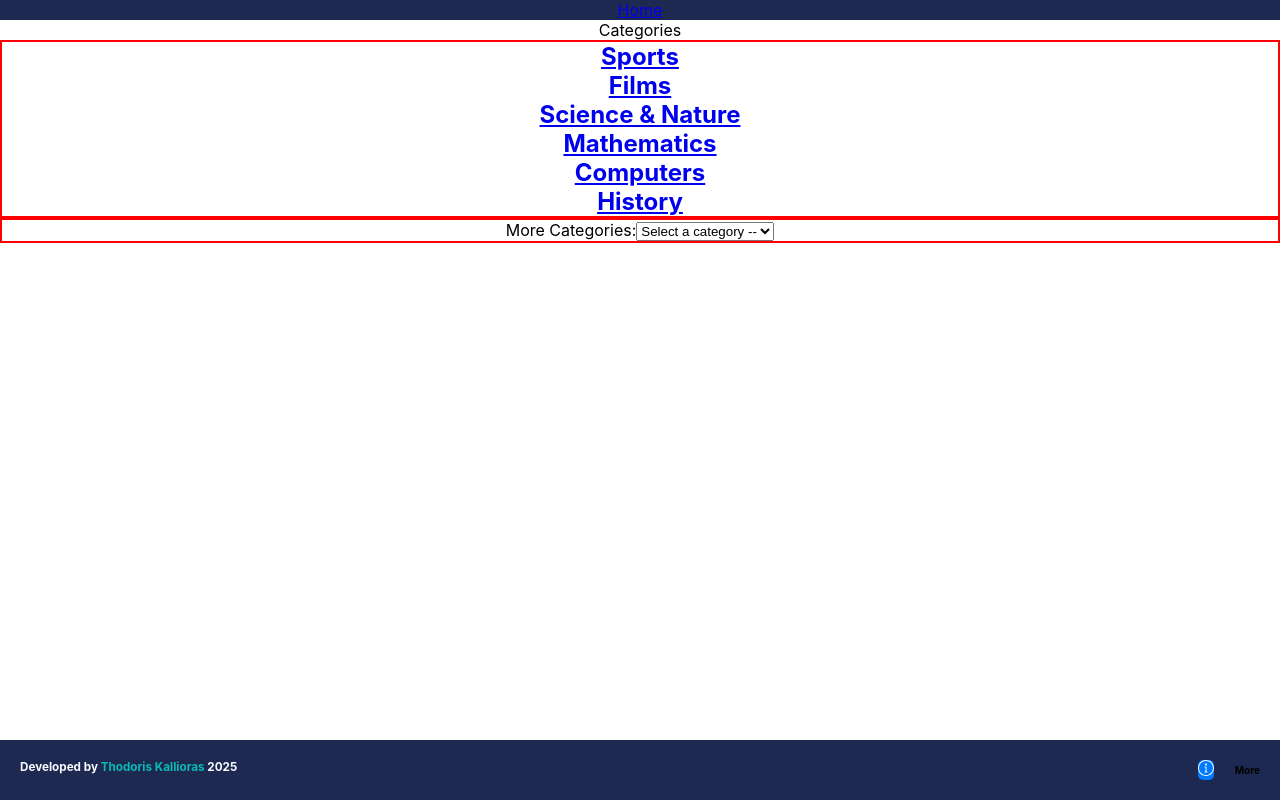
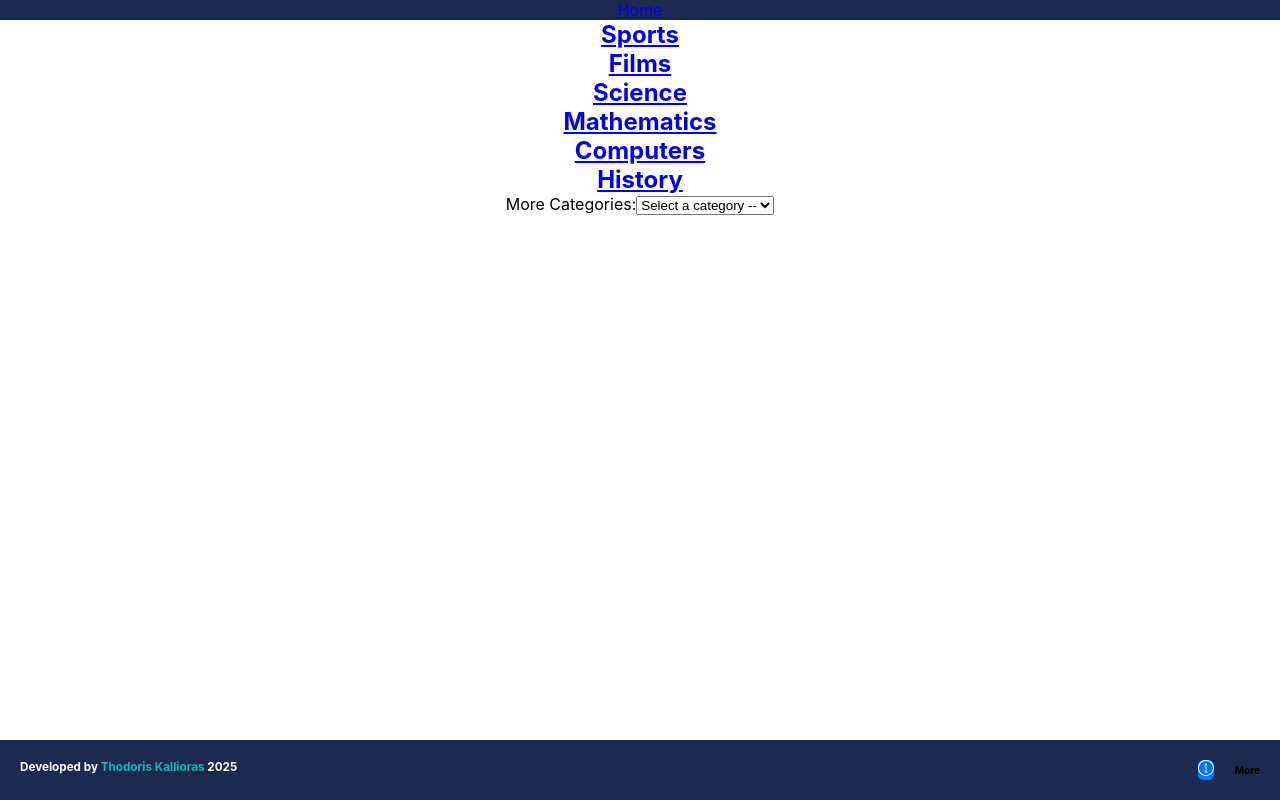
Before and after one commit to thodorisKall/Questions-Quiz, a React (Create React App) app: page /categories in a window 1280 px wide. Built offline with nearby package versions, Linux system fonts and the light colour scheme.

Commit message:
feat: change classnames at categories component for better css targeting

```diff
--- a/src/Categories.jsx
+++ b/src/Categories.jsx
@@ -15,7 +15,7 @@ function Categories() {
 
     {
       url: "https://opentdb.com/api.php?amount=10&category=17&difficulty=easy&type=multiple",
-      label: "Science & Nature",
+      label: "Science",
     },
 
     {
@@ -68,22 +68,24 @@ function Categories() {
   }
 
   return (
-    <div>
-      Categories
-      <div className='_categories'>
+    <div className='categories'>
+      <div className='categories__icons'>
         {apisData.slice(0, 6).map((data) => {
           return (
             <Link
+              to='/question'
               key={data.url}
-              to='/question'
               state={{ apiUrl: data.url, categoryName: data.label }}
+              className={`${data.label} categories__box`}
             >
-              <h2>{data.label}</h2>
+              <div>
+                <h2>{data.label}</h2>
+              </div>
             </Link>
           )
         })}
       </div>
-      <div className='_categories'>
+      <div className='categories__list'>
         <label>More Categories:</label>
         <select onChange={handleSelectChange}>
           <option value=''>Select a category --</option>
```
